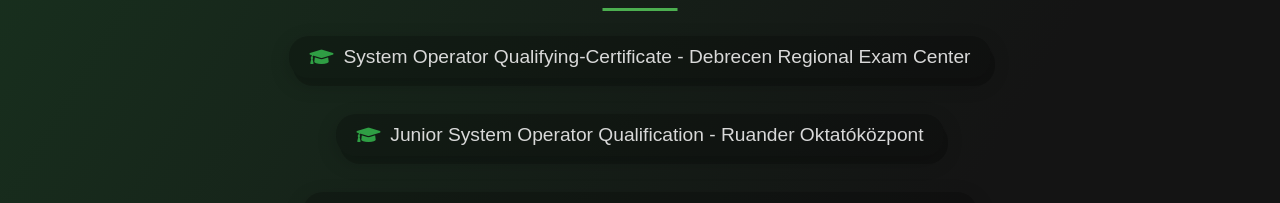
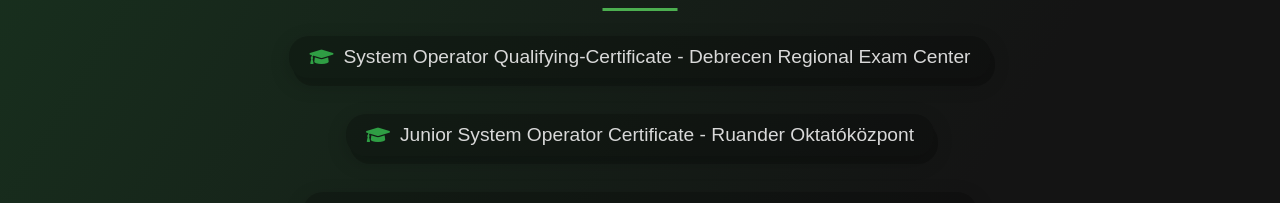
Before and after one commit to ds-net/ds-net.github.io, a plain HTML site: page index.html in a window 1280 px wide. Shown: the part 1147-1350 px from the top of the page. Drawn offline with Linux system fonts and the light colour scheme.

Commit message:
Update index.html

```diff
--- a/index.html
+++ b/index.html
@@ -61,7 +61,7 @@
       <li><i class="fas fa-graduation-cap"></i> System Operator Qualifying-Certificate - Debrecen Regional Exam Center<span class="tooltip">2024 04. | Hungary<br><a href="https://u.pcloud.link/publink/show?code=XZ2NDQ0ZTLqg8znqf5BlmRHcusdUXJVNv80k" target="_blank">Technical Requirements & Info</a></span></li>
       </ul>
     <ul>
-      <li><i class="fas fa-graduation-cap"></i> Junior System Operator Qualification - Ruander Oktatóközpont<span class="tooltip">2023 08. - 2024 02. | Hungary</span></li>
+      <li><i class="fas fa-graduation-cap"></i> Junior System Operator Certificate - Ruander Oktatóközpont<span class="tooltip">2023 08. - 2024 02. | Hungary</span></li>
       </ul>
       <ul>
       <li><i class="fas fa-graduation-cap"></i> Networking/System Management Course - Cisco Networking Academy<span class="tooltip">2023 08. - Ongoing</span></li>
```
